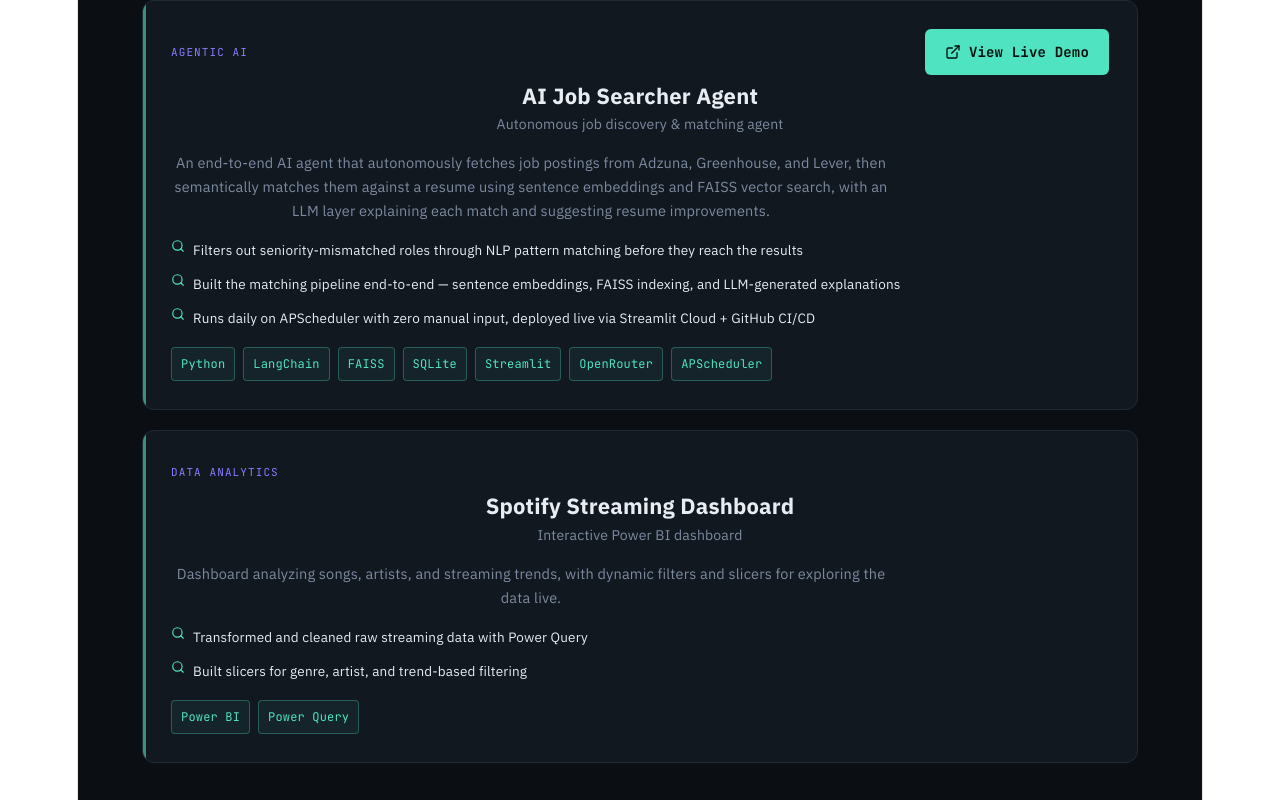
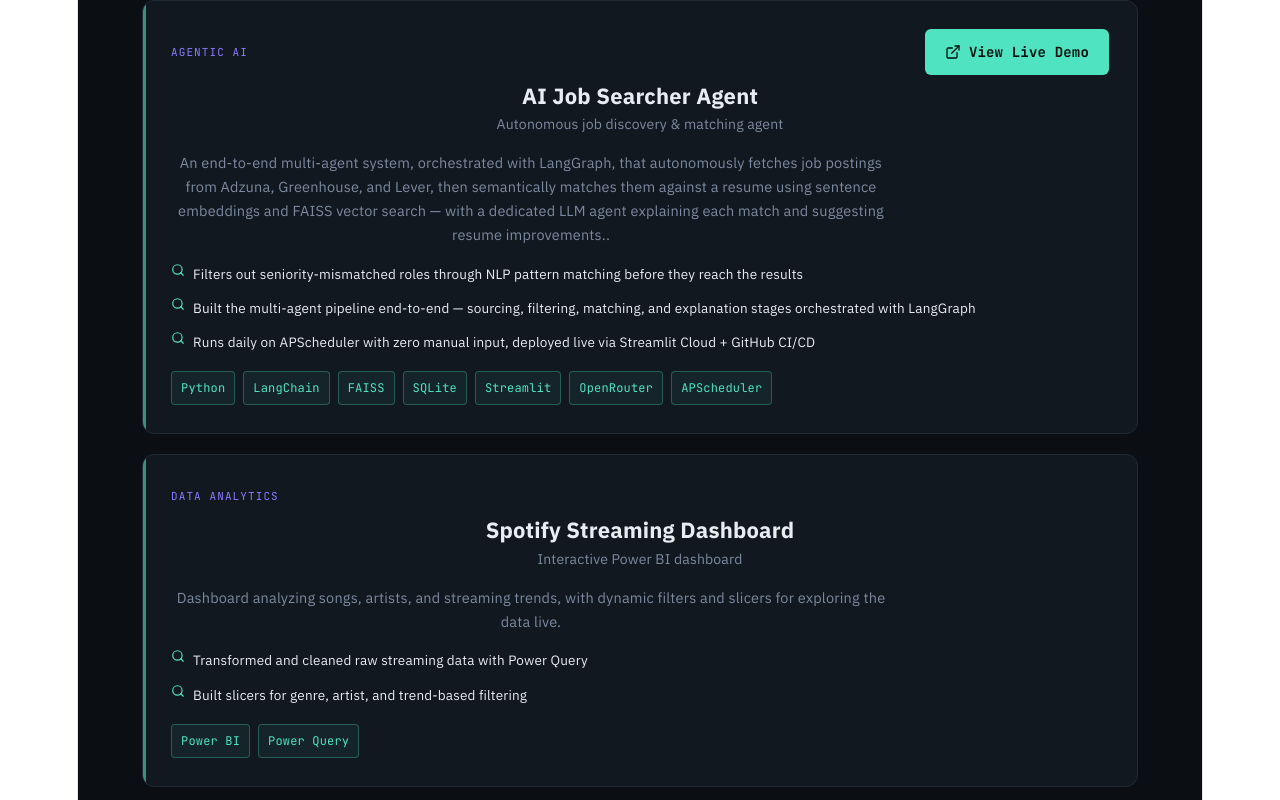
Before and after one commit to rruchitha460-sys/portfolio, a React (Vite) app: page / in a window 1280 px wide. Shown: the part 2579-3379 px from the top of the page. Built offline with nearby package versions, Linux system fonts and the light colour scheme.

Commit message:
Update App.jsx

```diff
--- a/src/App.jsx
+++ b/src/App.jsx
@@ -79,10 +79,10 @@
     demo: "https://ai-job-search-agent-project.streamlit.app/",
     stack: ["Python", "LangChain", "FAISS", "SQLite", "Streamlit", "OpenRouter", "APScheduler"],
     desc:
-      "An end-to-end AI agent that autonomously fetches job postings from Adzuna, Greenhouse, and Lever, then semantically matches them against a resume using sentence embeddings and FAISS vector search, with an LLM layer explaining each match and suggesting resume improvements.",
+      "An end-to-end multi-agent system, orchestrated with LangGraph, that autonomously fetches job postings from Adzuna, Greenhouse, and Lever, then semantically matches them against a resume using sentence embeddings and FAISS vector search — with a dedicated LLM agent explaining each match and suggesting resume improvements..",
     points: [
       "Filters out seniority-mismatched roles through NLP pattern matching before they reach the results",
-      "Built the matching pipeline end-to-end — sentence embeddings, FAISS indexing, and LLM-generated explanations",
+      "Built the multi-agent pipeline end-to-end — sourcing, filtering, matching, and explanation stages orchestrated with LangGraph",
       "Runs daily on APScheduler with zero manual input, deployed live via Streamlit Cloud + GitHub CI/CD",
     ],
   },
```
